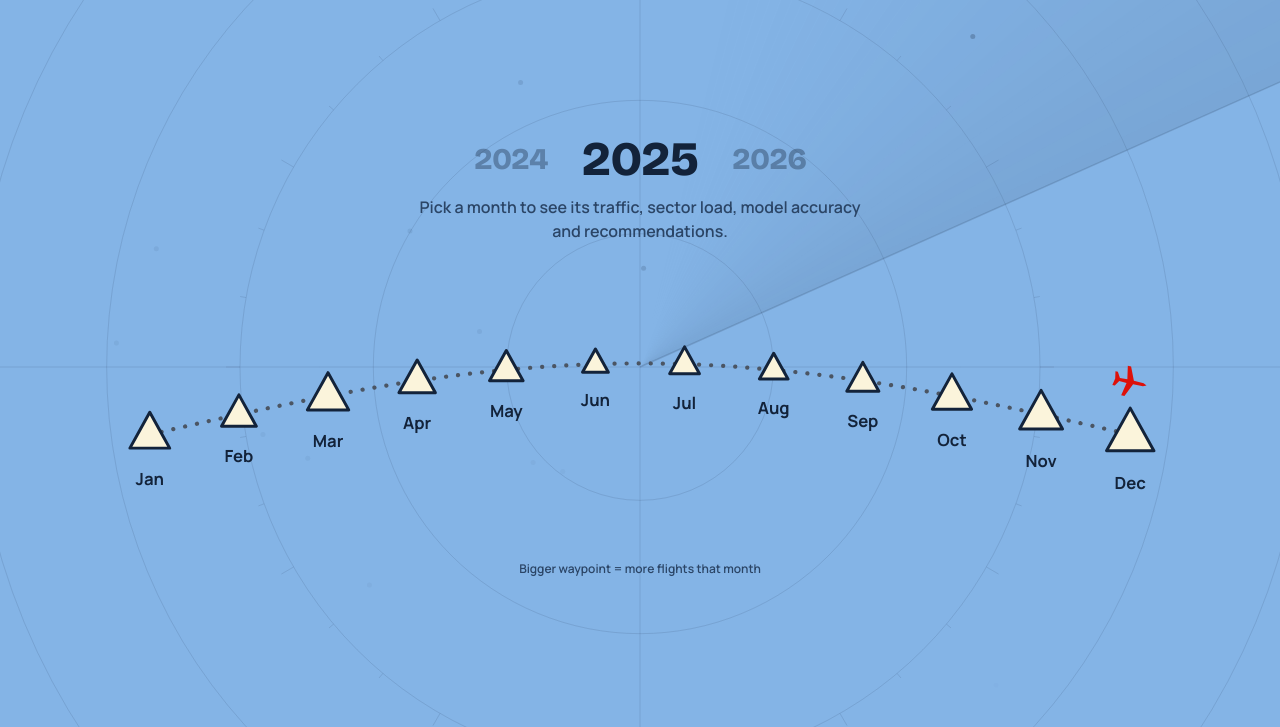
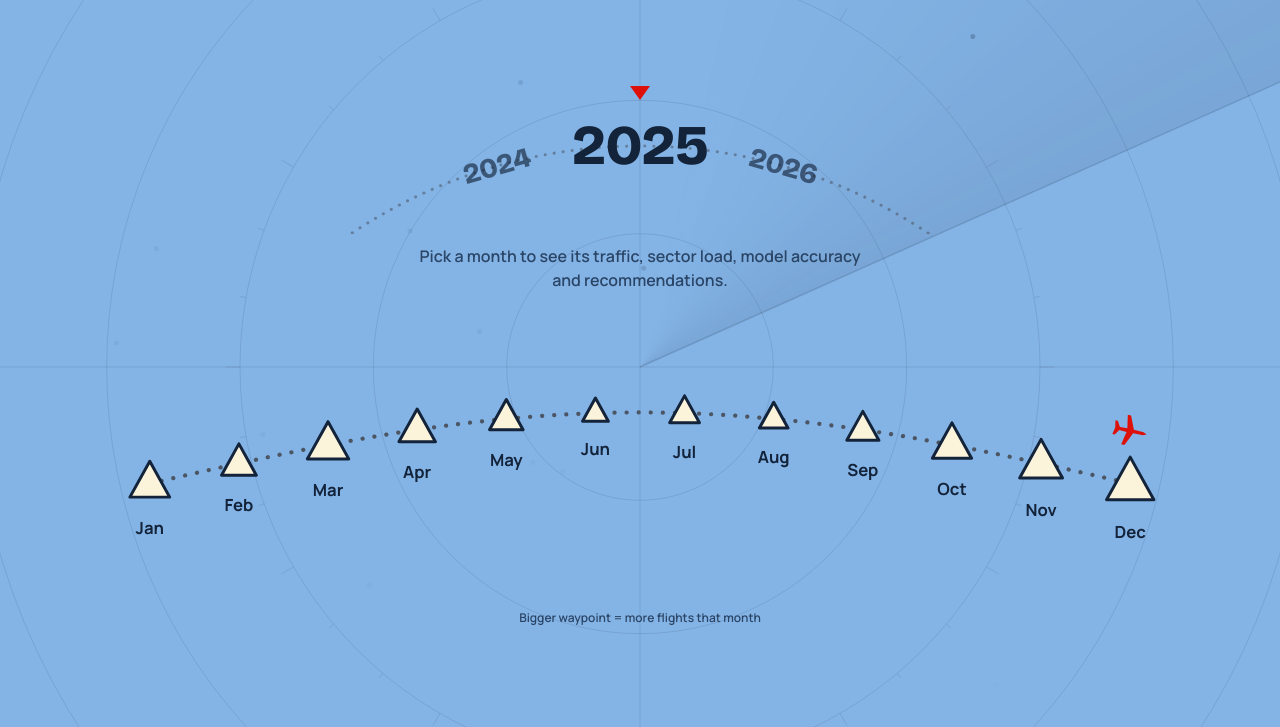
Before and after one commit to laylamhd/FIRCast-tool, a plain HTML site: page insights.html in a window 1280 px wide. Both pictures are taken after a click on the button "2025". Shown: the part 73-800 px from the top of the page. Drawn offline with nearby package versions, Linux system fonts and the light colour scheme.

Commit message:
Insights: year dial on a half-circle with magnetic snap
- Years sit on a flat dotted arc above the route; the centre year is big
- Drag, swipe, scroll sideways, arrow keys or click to turn it
- On release it coasts with the flick speed and snaps the nearest year
  under the red marker, which sits clear above the number
- Timeline follows as each year reaches the centre (loaded years cached)

Co-Authored-By: Claude Opus 5.5 <noreply@anthropic.com>
Claude-Session: https://claude.ai/code/session_01GsjiqJyGyvFSS1XmmsV1VA

```diff
--- a/css/insights.css
+++ b/css/insights.css
@@ -25,21 +25,27 @@ h1 {
 .sample-chip[hidden] { display: none; }
 
 
-/* ---- Timeline page: the year, with the years before and after beside it ---- */
-.year-row { display: grid; grid-template-columns: 1fr auto 1fr; align-items: center; gap: 28px; width: min(560px, 100%); }
-.year-row h1 { min-width: 3.2ch; }
-/* Just the number: no box, no background. Faded until hovered. */
-.year-side {
-  border: 0; padding: 4px 6px; background: none; cursor: pointer;
-  font: 800 30px/1 var(--font-display); font-variation-settings: var(--display-opsz); letter-spacing: -0.02em;
-  color: var(--ink); opacity: 0.35;
-  transition: opacity 200ms var(--ease), transform 200ms var(--ease);
+/* ---- Timeline page: the year dial (js/insights/year-dial.js) ---- */
+.year-dial {
+  position: relative; width: min(760px, 100%); height: 150px;
+  cursor: grab; user-select: none; -webkit-user-select: none;
+  touch-action: pan-y;                     /* sideways swipes turn the dial; up/down still scrolls the page */
+  outline: none;
 }
-#year-prev { justify-self: end; }
-#year-next { justify-self: start; }
-.year-side:hover { opacity: 0.75; transform: scale(1.06); }
-.year-side:focus-visible { opacity: 0.75; outline: 2px solid var(--ink); outline-offset: 4px; border-radius: 8px; }
-.year-side.is-empty { visibility: hidden; }
+.year-dial.is-dragging { cursor: grabbing; }
+.year-dial:focus-visible { outline: 2px solid var(--ink); outline-offset: 6px; border-radius: 16px; }
+.dial-arc { position: absolute; inset: 0; width: 100%; height: 100%; pointer-events: none; }
+.dial-line { fill: none; stroke: #4B5563; stroke-opacity: 0.55; stroke-width: 3; stroke-dasharray: 0.1 9; stroke-linecap: round; }
+.dial-marker { fill: var(--spicy-orange); }
+/* Each year is a button placed on the arc by the script (left: 50%, then moved with transform). */
+.dial-year {
+  position: absolute; left: 50%; top: 0;
+  border: 0; padding: 0 6px; background: none; cursor: pointer;
+  font-family: var(--font-display); font-variation-settings: var(--display-opsz);
+  font-weight: 800; letter-spacing: -0.02em; line-height: 1; white-space: nowrap;
+  color: var(--ink);
+}
+.year-dial.is-dragging .dial-year { cursor: grabbing; }
 
 /* ---- Timeline page: the route straight on the page, centred ---- */
 .timeline-page { min-height: 100vh; display: flex; flex-direction: column; align-items: center; justify-content: center; }
@@ -129,8 +135,7 @@ h1 {
 }
 @media (max-width: 640px) {
   h1 { font-size: 36px; line-height: 40px; }
-  .year-row { gap: 16px; }
-  .year-side { font-size: 22px; }
+  .year-dial { height: 130px; }
   .route-box { overflow-x: auto; padding: 40px 0 8px; margin-top: -32px; }   /* the route keeps its size and scrolls sideways */
   .route { min-width: 760px; }
   .month-top { grid-template-columns: 1fr auto; }
@@ -138,5 +143,5 @@ h1 {
   .stat-card { padding: 16px; border-radius: 20px; }
 }
 @media (prefers-reduced-motion: reduce) {
-  .wp .tri, .step-btn, .year-side, .route-area { transition: none; }
+  .wp .tri, .step-btn, .route-area { transition: none; }
 }
--- a/insights.html
+++ b/insights.html
@@ -37,13 +37,10 @@
   <canvas id="radar" aria-hidden="true"></canvas>
 
   <main id="main" class="timeline-page">
-    <!-- Year: the big number in the middle; the years before and after sit faded beside it.
-         Clicking one (or pressing the left / right arrow keys) switches the timeline to that year. -->
-    <div class="year-row">
-      <button type="button" class="year-side" id="year-prev" aria-label="Previous year"></button>
-      <h1 id="year-title"></h1>
-      <button type="button" class="year-side" id="year-next" aria-label="Next year"></button>
-    </div>
+    <!-- The page heading, for screen readers; the dial below shows the year visually -->
+    <h1 class="sr-only" id="year-title">Insights</h1>
+    <!-- Year dial: years on a half-circle; drag, swipe, scroll or use the arrow keys to turn it (js/insights/year-dial.js) -->
+    <div class="year-dial" id="year-dial" role="slider" tabindex="0" aria-label="Year"></div>
     <p class="lead">Pick a month to see its traffic, sector load, model accuracy and recommendations.</p>
 
     <!-- The timeline, drawn straight on the page: twelve months as waypoints on a route (js/insights/timeline.js) -->
@@ -59,6 +56,7 @@
   <!-- Scripts, in order: sample data, the API wrapper, the page, then shared bits -->
   <script src="data/sample-insights.js"></script>
   <script src="js/insights/insights-api.js"></script>
+  <script src="js/insights/year-dial.js"></script>
   <script src="js/insights/timeline.js"></script>
   <script src="js/shared/radar-background.js"></script>
   <script src="js/shared/nav.js"></script>
--- a/js/insights/timeline.js
+++ b/js/insights/timeline.js
@@ -8,10 +8,8 @@
 //   - Months with data are links to insights-month.html?month=YYYY-MM.
 //     Months that haven't happened yet are faded and can't be clicked.
 //   - The orange plane (the map's plane shape) sits on the latest month.
-//   - The year: the big number in the middle, with the years before and
-//     after faded beside it. Click one, or press the left / right arrow keys,
-//     to switch year. The address keeps ?year=YYYY, so the month pages can
-//     link back to the right year.
+//   - The year is chosen on the dial above the route (js/insights/year-dial.js).
+//     The address keeps ?year=YYYY, so the month pages can link back to it.
 //   - The route always runs left to right. On narrow screens it keeps its
 //     size and the box scrolls sideways (see .route-box in insights.css).
 // =====================================================================
@@ -105,43 +103,38 @@
   }
   function hideTip() { tip.hidden = true; }
 
-  // ---------- Year ----------
-  let years = [];
-  function showYear(y, push) {
-    return FIRCastInsights.getYear(y).then(data => {
-      year = data;
-      $('year-title').textContent = data.year;
-      document.title = `Insights ${data.year} · FIRCast`;
-      const i = years.indexOf(data.year);
-      sideYear($('year-prev'), years[i - 1]);
-      sideYear($('year-next'), years[i + 1]);
-      $('route-area').classList.remove('is-switching');
-      render();
-      if (push) history.replaceState(null, '', `?year=${data.year}`);
-    });
+  // ---------- Year (the dial in js/insights/year-dial.js) ----------
+  let years = [], dial = null, wanted = null;
+  const cache = new Map();                                             // years already loaded
+  const load = y => cache.has(y) ? Promise.resolve(cache.get(y))
+    : FIRCastInsights.getYear(y).then(d => { cache.set(y, d); return d; });
+
+  function showYear(data) {
+    year = data;
+    $('year-title').textContent = `Insights ${data.year}`;
+    document.title = `Insights ${data.year} · FIRCast`;
+    $('route-area').classList.remove('is-switching');
+    render();
+    history.replaceState(null, '', `?year=${data.year}`);
   }
-  // A neighbouring year: shown faded if it has data, hidden (but keeping its space) if not.
-  function sideYear(btn, y) {
-    btn.textContent = y || '';
-    btn.dataset.year = y || '';
-    btn.classList.toggle('is-empty', !y);
-    btn.tabIndex = y ? 0 : -1;
-    btn.setAttribute('aria-label', y ? `Show ${y}` : '');
-    btn.setAttribute('aria-hidden', String(!y));
+  // The dial moved a new year into the centre: fade the route out, load, fade in.
+  // While someone spins past several years, only the last one asked for is shown.
+  function switchTo(y) {
+    if (year && y === year.year) return;
+    wanted = y;
+    $('route-area').classList.add('is-switching');
+    hideTip();
+    setTimeout(() => {
+      if (wanted !== y) return;
+      load(y).then(d => { if (wanted === y) showYear(d); }).catch(fail);
+    }, 160);
   }
-  function switchTo(y) {
-    if (!y || y === year.year) return;
-    $('route-area').classList.add('is-switching');                   // quick fade while the new year loads
-    hideTip();
-    setTimeout(() => showYear(y, true).catch(fail), 160);
-  }
-  $('year-prev').addEventListener('click', e => switchTo(Number(e.currentTarget.dataset.year)));
-  $('year-next').addEventListener('click', e => switchTo(Number(e.currentTarget.dataset.year)));
-  document.addEventListener('keydown', e => {                          // left / right arrows change year
-    if (!year || e.altKey || e.ctrlKey || e.metaKey) return;
-    const i = years.indexOf(year.year);
-    if (e.key === 'ArrowLeft') switchTo(years[i - 1]);
-    if (e.key === 'ArrowRight') switchTo(years[i + 1]);
+  // Left / right arrow keys anywhere on the page turn the dial too.
+  document.addEventListener('keydown', e => {
+    if (!dial || e.altKey || e.ctrlKey || e.metaKey || e.target === $('year-dial')) return;
+    const i = years.indexOf(dial.current());
+    if (e.key === 'ArrowLeft' && i > 0) dial.go(years[i - 1]);
+    if (e.key === 'ArrowRight' && i < years.length - 1) dial.go(years[i + 1]);
   });
 
   function fail(err) {
@@ -153,6 +146,8 @@
   FIRCastInsights.getYears().then(list => {
     years = list.slice().sort((a, b) => a - b);
     const asked = Number(new URLSearchParams(location.search).get('year'));
-    return showYear(years.includes(asked) ? asked : years[years.length - 1], false);
+    const first = years.includes(asked) ? asked : years[years.length - 1];
+    dial = YearDial($('year-dial'), years, first, switchTo);
+    return load(first).then(showYear);
   }).catch(fail);
 })();
--- /dev/null
+++ b/js/insights/year-dial.js
@@ -0,0 +1,153 @@
+// =====================================================================
+// FIRCast · js/insights/year-dial.js
+// Used on: insights.html. Needs nothing; timeline.js creates the dial.
+//
+// The year picker: years sit on a half-circle arc, like the top of a dial.
+//   - Turn it by dragging (mouse), swiping (finger), scrolling sideways
+//     (trackpad or mouse wheel), the left / right arrow keys, or by
+//     clicking a year.
+//   - "Magnetic": when you let go, the dial coasts a little with your speed
+//     and then pulls the nearest year into the centre, under the red marker.
+//   - The centre year is big; years further along the arc are smaller,
+//     tilted with the curve, and fade out.
+//
+//   const dial = YearDial(element, [2024, 2025, 2026], 2026, year => ...);
+//   dial.go(2025)   turn to a year (used by the page's arrow keys)
+//
+// How it moves: `pos` is the dial's position in "years" (0 = first year,
+// 1 = second ...; it can sit between years while moving). Each frame `pos`
+// eases towards `target`, and every year is placed on the arc at an angle of
+// (its index - pos) x STEP. The animation loop only runs while it moves.
+// =====================================================================
+
+function YearDial(root, years, initial, onChange) {
+  'use strict';
+  const reduceMotion = window.matchMedia('(prefers-reduced-motion: reduce)').matches;
+  const NS = 'http://www.w3.org/2000/svg';
+  let STEP = (16 * Math.PI) / 180;            // angle between two years on the arc (set in place())
+  const MARKER_GAP = 46;                      // px from the arc to the tip of the red marker (keeps it clear of the year)
+
+  // the dotted arc and the red marker are one SVG behind the year labels
+  const arc = document.createElementNS(NS, 'svg');
+  arc.setAttribute('class', 'dial-arc');
+  arc.setAttribute('aria-hidden', 'true');
+  root.append(arc);
+  const labels = years.map((y, i) => {
+    const b = document.createElement('button');
+    b.type = 'button'; b.className = 'dial-year'; b.textContent = y; b.tabIndex = -1;
+    b.addEventListener('click', () => { if (!moved) go(years[i]); });
+    root.append(b);
+    return b;
+  });
+
+  let pos = Math.max(0, years.indexOf(initial)), target = pos, shown = years[pos];
+  let running = false, dragging = false, moved = false;
+  let startX = 0, startPos = 0, lastX = 0, lastT = 0, speed = 0, wheelTimer = null;
+
+  // ---- Drawing ----
+  function place() {
+    const w = root.clientWidth, h = root.clientHeight;
+    const R = Math.min(w * 0.9, 520);                         // arc radius: gentler on wide screens
+    const cx = w / 2, cy = R + 62;                            // the arc's top sits 62 px below the box's top
+    // a flat arc: 16° between years, but never so close that neighbours touch on a narrow screen
+    STEP = Math.max((16 * Math.PI) / 180, 140 / R);
+    arc.setAttribute('viewBox', `0 0 ${w} ${h}`);
+    const end = Math.min(1.1, STEP * 2.6);                    // the dotted arc reaches a bit past two years each side
+    arc.innerHTML =
+      `<path d="M${cx - R * Math.sin(end)},${cy - R * Math.cos(end)} A${R} ${R} 0 0 1 ${cx + R * Math.sin(end)},${cy - R * Math.cos(end)}" class="dial-line"/>` +
+      `<path d="M${cx - 10},${cy - R - MARKER_GAP - 14} L${cx + 10},${cy - R - MARKER_GAP - 14} L${cx},${cy - R - MARKER_GAP} Z" class="dial-marker"/>`;
+    labels.forEach((el, i) => {
+      const a = (i - pos) * STEP, d = Math.abs(i - pos);
+      const near = Math.max(0, 1 - d);                        // 1 at the centre, 0 one year away or more
+      const opacity = Math.max(0, 1 - d * 0.36);
+      el.style.fontSize = `${28 + near * 28}px`;              // 56 px in the centre, 28 px elsewhere
+      el.style.opacity = opacity;
+      el.style.transform = `translate(-50%, -50%) translate(${R * Math.sin(a)}px, ${cy - R * Math.cos(a)}px) rotate(${a}rad)`;
+      el.style.visibility = opacity < 0.08 ? 'hidden' : 'visible';
+      el.classList.toggle('is-centre', d < 0.5);
+    });
+    const now = years[Math.round(Math.max(0, Math.min(years.length - 1, pos)))];
+    root.setAttribute('aria-valuenow', now);
+    root.setAttribute('aria-valuetext', String(now));
+    if (now !== shown) { shown = now; onChange(now); }       // tell the page as soon as a new year reaches the centre
+  }
+
+  // ---- Animation: ease pos towards target, stop when settled ----
+  function frame() {
+    if (!dragging) {
+      pos += (target - pos) * (reduceMotion ? 1 : 0.16);
+      if (Math.abs(target - pos) < 0.002) pos = target;
+    }
+    place();
+    if (dragging || pos !== target) requestAnimationFrame(frame);
+    else running = false;
+  }
+  function wake() { if (!running) { running = true; requestAnimationFrame(frame); } }
+
+  const clampPos = v => Math.max(-0.35, Math.min(years.length - 1 + 0.35, v));   // a little stretch past the ends
+  function snap(extra = 0) {                                  // the magnet: settle on the nearest year
+    target = Math.max(0, Math.min(years.length - 1, Math.round(pos + extra)));
+    wake();
+  }
+  function go(year) {
+    const i = years.indexOf(year);
+    if (i < 0) return;
+    target = i; wake();
+  }
+
+  // ---- Drag / swipe ----
+  root.addEventListener('pointerdown', e => {
+    dragging = true; moved = false;
+    root.classList.add('is-dragging');
+    startX = lastX = e.clientX; startPos = pos; lastT = performance.now(); speed = 0;
+    root.setPointerCapture(e.pointerId);
+    wake();
+  });
+  root.addEventListener('pointermove', e => {
+    if (!dragging) return;
+    const perYear = root.clientWidth * 0.16;                  // drag this many px to move one year
+    if (Math.abs(e.clientX - startX) > 5) moved = true;
+    pos = clampPos(startPos - (e.clientX - startX) / perYear);
+    const t = performance.now();
+    speed = (e.clientX - lastX) / Math.max(1, t - lastT);     // px per ms, for the coast after letting go
+    lastX = e.clientX; lastT = t;
+  });
+  function release(e) {
+    if (!dragging) return;
+    dragging = false;
+    root.classList.remove('is-dragging');
+    if (!moved) {                                             // a click, not a drag: go to the year under the pointer
+      const hit = document.elementFromPoint(e.clientX, e.clientY);
+      const i = labels.indexOf(hit);
+      if (i >= 0) { target = i; wake(); return; }
+    }
+    snap(-speed * 2.2);                                       // a fast flick coasts further
+    setTimeout(() => { moved = false; }, 0);
+  }
+  root.addEventListener('pointerup', release);
+  root.addEventListener('pointercancel', release);
+
+  // ---- Trackpad / mouse wheel: sideways (or up/down) scroll turns the dial ----
+  root.addEventListener('wheel', e => {
+    const d = Math.abs(e.deltaX) > Math.abs(e.deltaY) ? e.deltaX : e.deltaY;
+    e.preventDefault();
+    pos = clampPos(pos + d * 0.006); target = pos; wake();
+    clearTimeout(wheelTimer);
+    wheelTimer = setTimeout(() => snap(), 140);               // the scroll stopped: snap
+  }, { passive: false });
+
+  // ---- Keyboard (when the dial has focus) ----
+  root.addEventListener('keydown', e => {
+    const i = Math.round(target);
+    if (e.key === 'ArrowLeft') { go(years[Math.max(0, i - 1)]); e.preventDefault(); }
+    if (e.key === 'ArrowRight') { go(years[Math.min(years.length - 1, i + 1)]); e.preventDefault(); }
+    if (e.key === 'Home') { go(years[0]); e.preventDefault(); }
+    if (e.key === 'End') { go(years[years.length - 1]); e.preventDefault(); }
+  });
+
+  root.setAttribute('aria-valuemin', years[0]);
+  root.setAttribute('aria-valuemax', years[years.length - 1]);
+  new ResizeObserver(place).observe(root);
+  place();
+  return { go, current: () => shown };
+}
```
Also changed, not shown: 1 other file.
